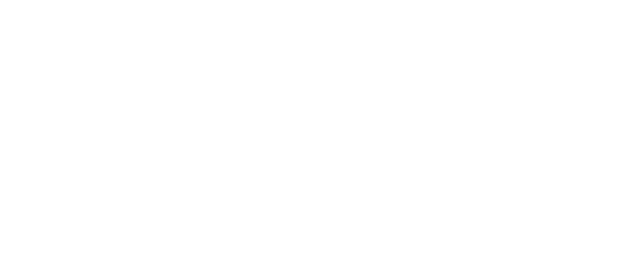
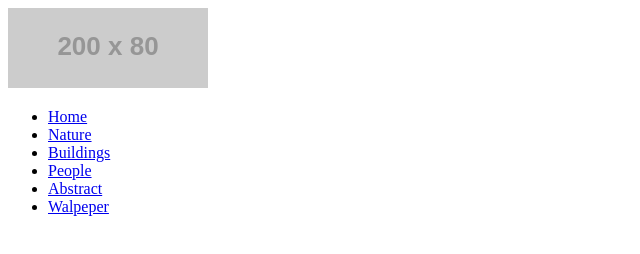
Before and after one commit to Qurbonaliyev/demo-photo-gallery, a plain HTML site: page index.html in a window 1280 px wide. Shown: the whole page, without its empty margins (0-640 px from the left). Drawn offline with Linux system fonts and the light colour scheme; placeholder pictures from the web are drawn by us.

Commit message:
Add site-header

```diff
--- a/index.html
+++ b/index.html
@@ -8,5 +8,24 @@
 </head>
 <body>
 
+    <!-- site header  -->
+    <header>
+
+        <a href="#">
+            <img src="https://via.placeholder.com/200/80" alt="placeholder logo" width="200" height="80">
+        </a>
+        <nav>
+            <ul>
+                <li><a href="index.html">Home</a></li>
+                <li><a href="index.html">Nature</a></li>
+                <li><a href="index.html">Buildings</a></li>
+                <li><a href="index.html">People</a></li>
+                <li><a href="index.html">Abstract</a></li>
+                <li><a href="index.html">Walpeper</a></li>
+            </ul>
+        </nav>
+    </header>
+
+
 </body>
 </html>
```
